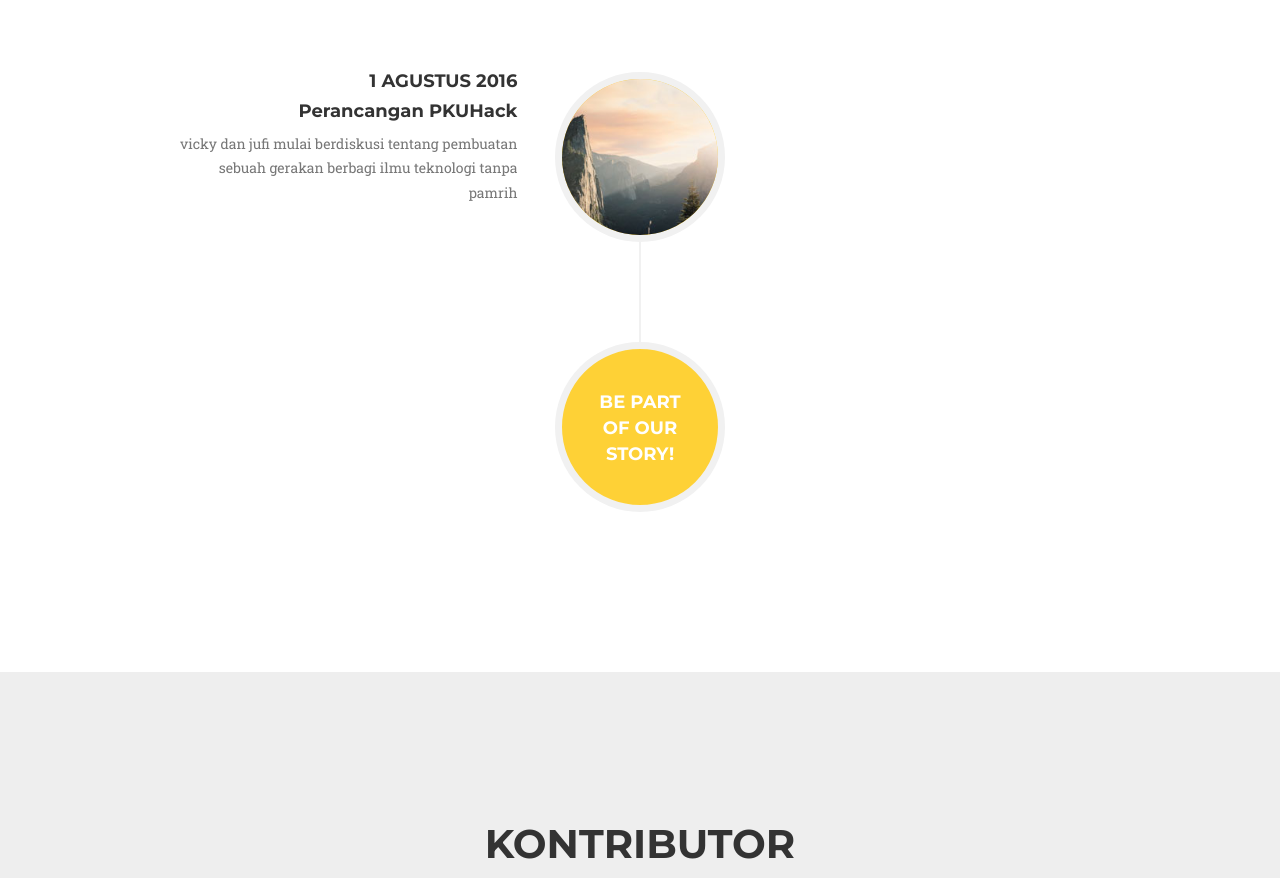
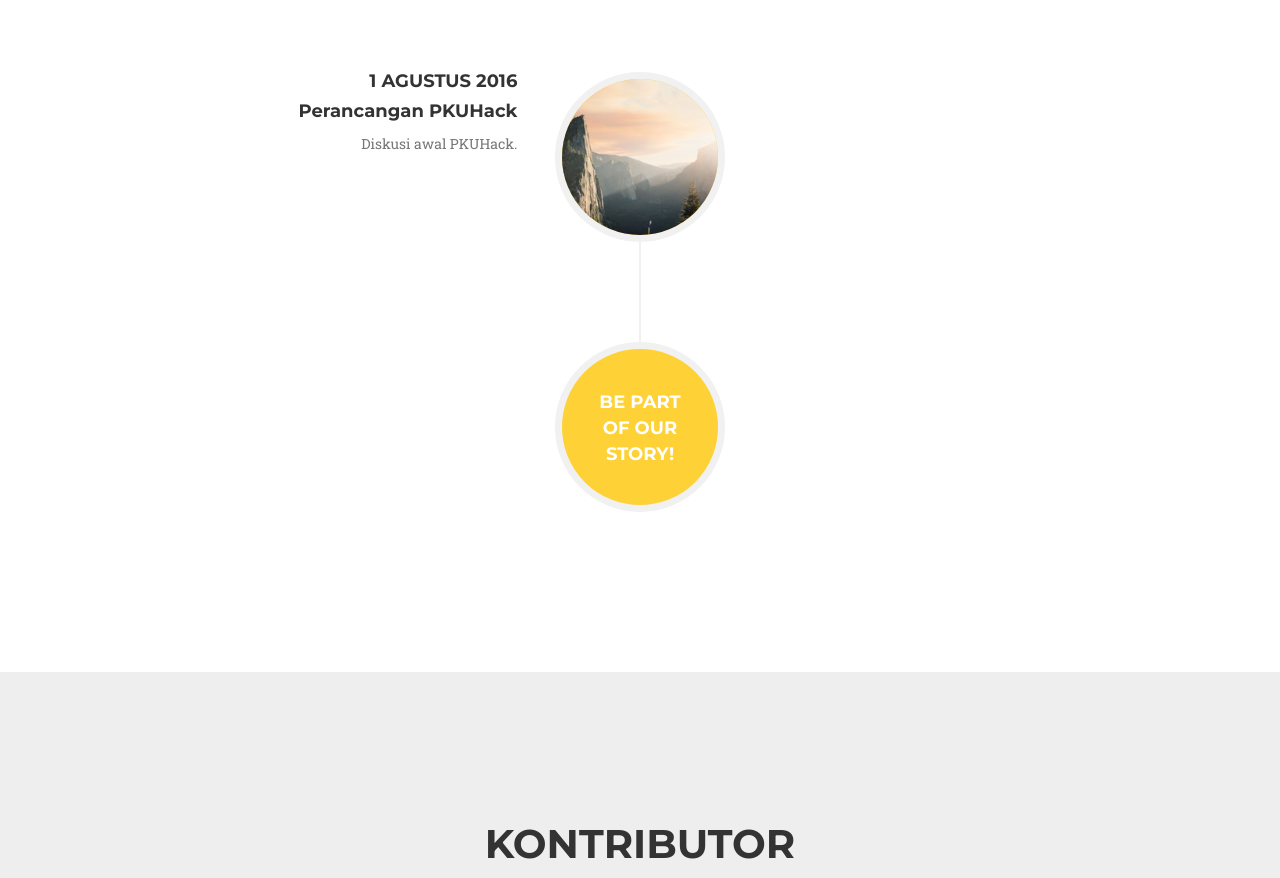
Before and after one commit to pkuhack/pkuhack.github.io, a website: page index.html in a window 1280 px wide. Shown: the part 2182-3060 px from the top of the page. Drawn offline with nearby package versions, Linux system fonts and the light colour scheme; a web font is replaced by a local one.

Commit message:
modified:   index.html

```diff
--- a/index.html
+++ b/index.html
@@ -320,7 +320,7 @@
                                 </div>
                                 <div class="timeline-body">
                                     <p class="text-muted">
-                                        vicky dan jufi mulai berdiskusi tentang pembuatan sebuah gerakan berbagi ilmu teknologi tanpa pamrih
+                                        Diskusi awal PKUHack.
                                     </p>
                                 </div>
                             </div>
```
